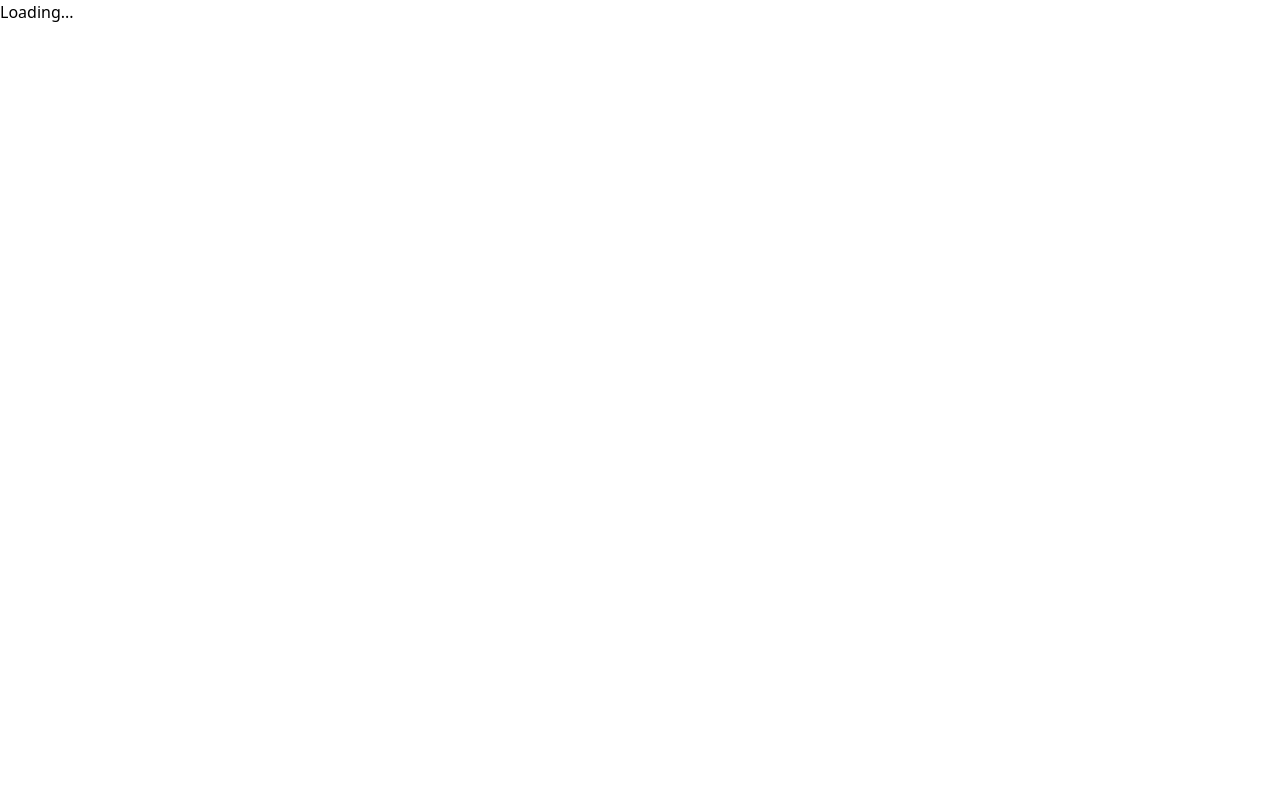
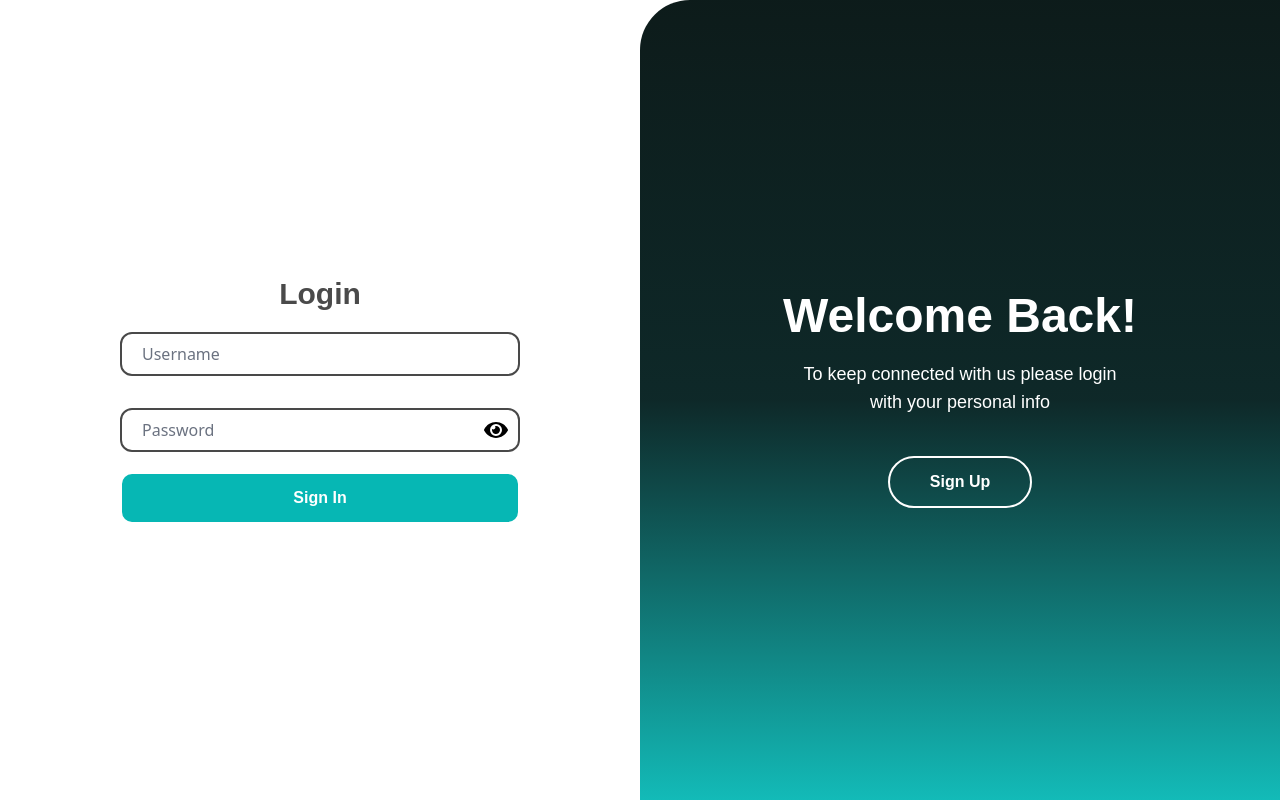
Before and after one commit to sandarunihara/-SpiritX_codeRed_Q1, a React (Vite) app in the folder frontend/: page / in a window 1280 px wide. Built offline with nearby package versions, Linux system fonts and the light colour scheme.

Commit message:
fix: update routing for Home, Login, and SignUp pages

```diff
--- a/frontend/src/App.jsx
+++ b/frontend/src/App.jsx
@@ -9,9 +9,9 @@ const App = () => {
   return (
     <Router>
       <Routes>
-          <Route path="/" element={<Home />} />
+          <Route path="/home" element={<Home />} />
           <Route path="/signup" element={<SignUp />} />
-          <Route path="/login" element={<Login />} />
+          <Route path="/" element={<Login />} />
       </Routes>
     </Router>
 
--- a/frontend/src/Pages/Home.jsx
+++ b/frontend/src/Pages/Home.jsx
@@ -8,7 +8,7 @@ const Home = () => {
 
   const handleLogout = () => {
     logout();
-    navigate('/login');
+    navigate('/');
   };
 
   // Check if the user is authenticated before rendering
--- a/frontend/src/Pages/Login.jsx
+++ b/frontend/src/Pages/Login.jsx
@@ -88,7 +88,7 @@ const Login = () => {
     if(responseData.success){
         toast.success("Login successful");
         login(responseData.token, responseData.user);
-        navigate("/");
+        navigate("/home");
     }
 
     if (!responseData.success) {
@@ -184,7 +184,7 @@ const Login = () => {
           </p>
         </div>
         <button onClick={()=>navigate("/signup")} className="bg-transparent w-fit font-poppins font-semibold border-white border-[2px] text-white py-3 px-10 rounded-[50px] hover:bg-green-100 hover:text-black transition-all duration-300">
-          <a >Sign In</a>
+          <a >Sign Up</a>
         </button>
       </div>
     </div>
--- a/frontend/src/Pages/SignUp.jsx
+++ b/frontend/src/Pages/SignUp.jsx
@@ -90,6 +90,9 @@ const SignUp = () => {
     })
     const responsedata=await response.json();
     console.log(responsedata);
+    if(responsedata.message==='User already exists'){
+        toast.error("Username already exists");
+    }
     if(responsedata.success){
         toast.success(responsedata.message);
         navigate('/login');
@@ -139,7 +142,7 @@ const SignUp = () => {
             To keep connected with us please login with your personal info
           </p>
         </div>
-        <button onClick={()=>navigate("/login")} className="bg-transparent w-fit font-poppins font-semibold border-white border-[2px] text-white py-3 px-10 rounded-[50px] hover:bg-green-100 hover:text-black transition-all duration-300">
+        <button onClick={()=>navigate("/")} className="bg-transparent w-fit font-poppins font-semibold border-white border-[2px] text-white py-3 px-10 rounded-[50px] hover:bg-green-100 hover:text-black transition-all duration-300">
           <a>Sign In</a>
         </button>
       </div>
```
